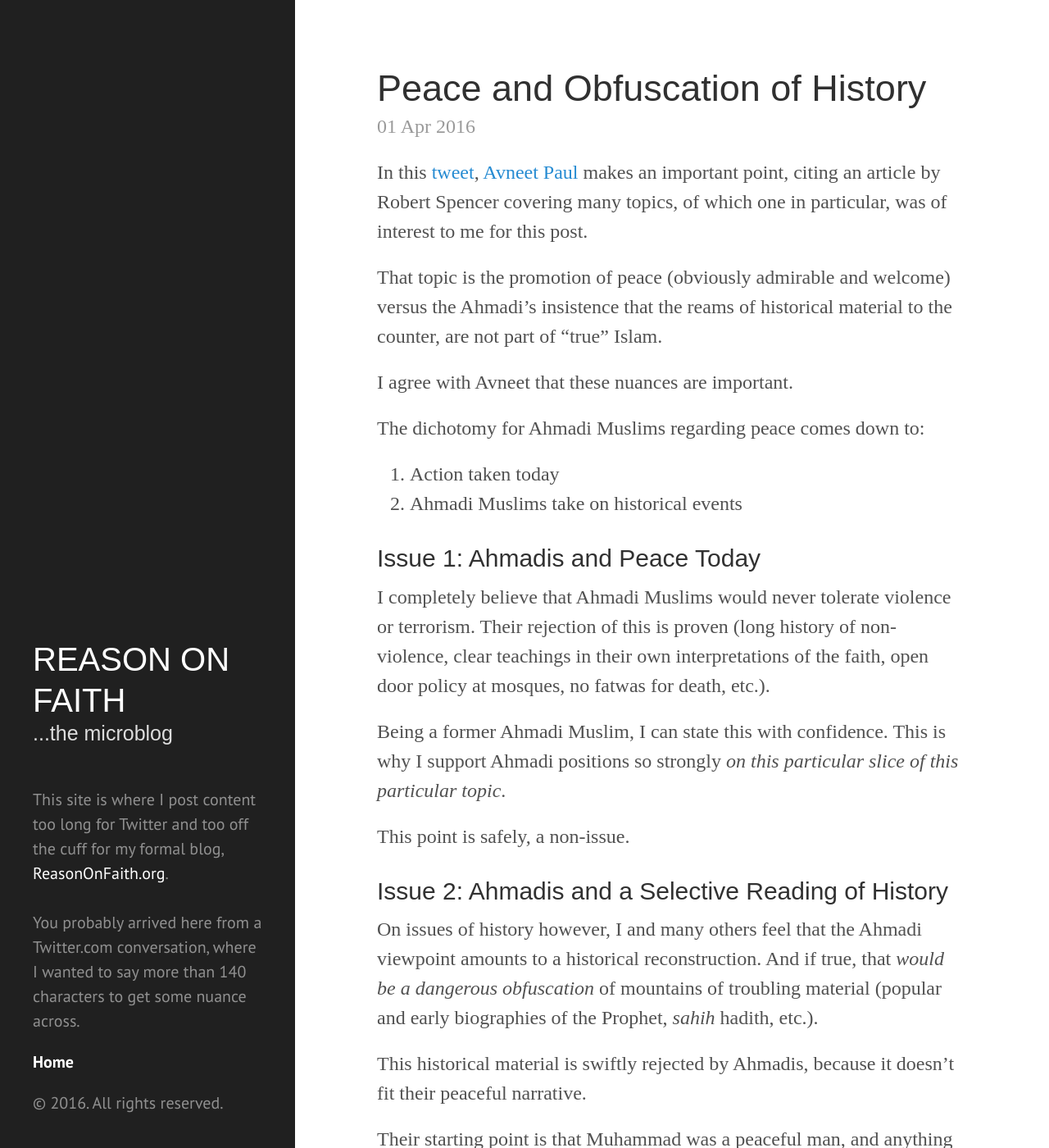
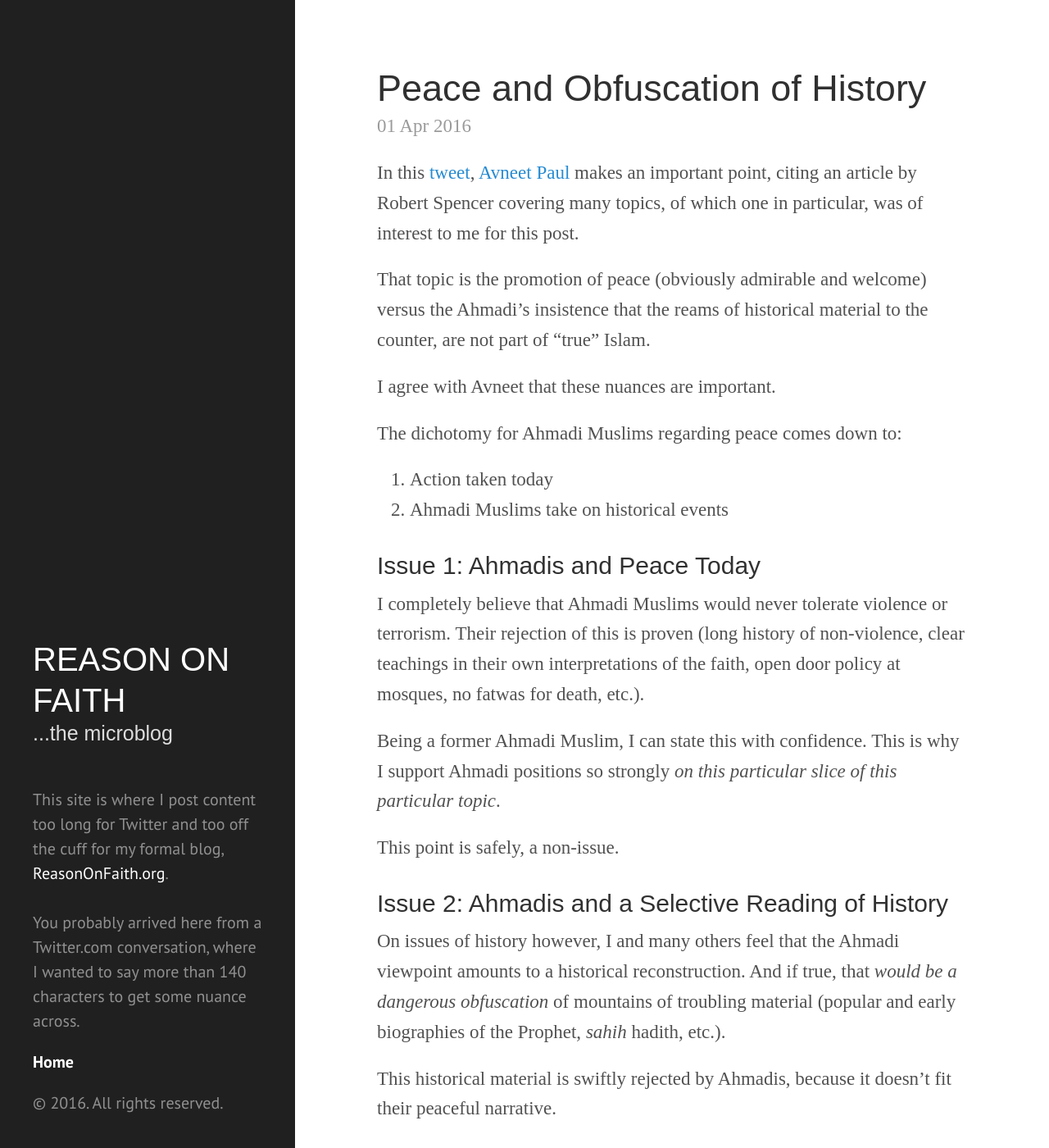
Before and after one commit to ReasonOnFaith/ReasonOnFaith.github.io, a Jekyll site: the page built from index.html, in a window 1280 px wide and 1400 px high. Shown: the whole window at 82% size. Built offline with Jekyll 4.4.1, drawn with Linux system fonts in a browser that asks for light colours; the list of posts is cut into pages by our own code.

Commit message:
no message

```diff
--- a/public/css/poole.css
+++ b/public/css/poole.css
@@ -112,9 +112,9 @@ h4, h5, h6 {
 /* Body text */
 
 body div.post {
-	font-size: 1.20em;
+	font-size: 1.15em;
 	font-family:"freight-text-pro",serif;
-	line-height:150%;
+	line-height:160%;
 }
 
 p {
```
